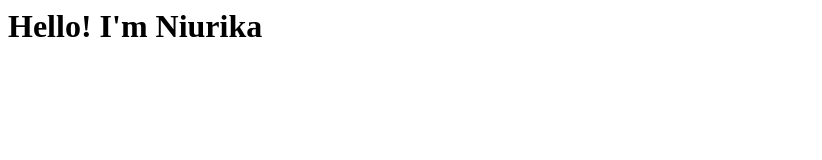
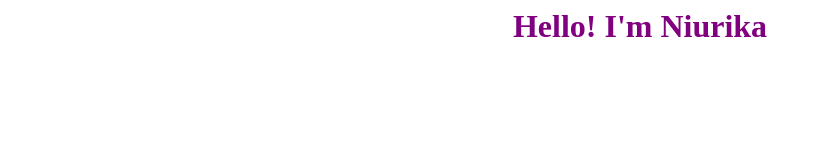
Before and after one commit to Niurika/Niurika_G_website, a plain HTML site: page index.html in a window 1280 px wide. Shown: the whole page, without its empty margins (0-822 px from the left). Drawn offline with Linux system fonts and the light colour scheme.

Commit message:
css editing

```diff
--- a/index.html
+++ b/index.html
@@ -1,6 +1,14 @@
 <html>
     <head>
         <title>Niurika Gonzalez</title>
+        <style>
+            body {
+                text-align: center;
+            }
+            h1 {
+                color:purple;
+            }
+        </style>
     </head>
     <body>
         <h1>Hello! I'm Niurika</h1>
```
